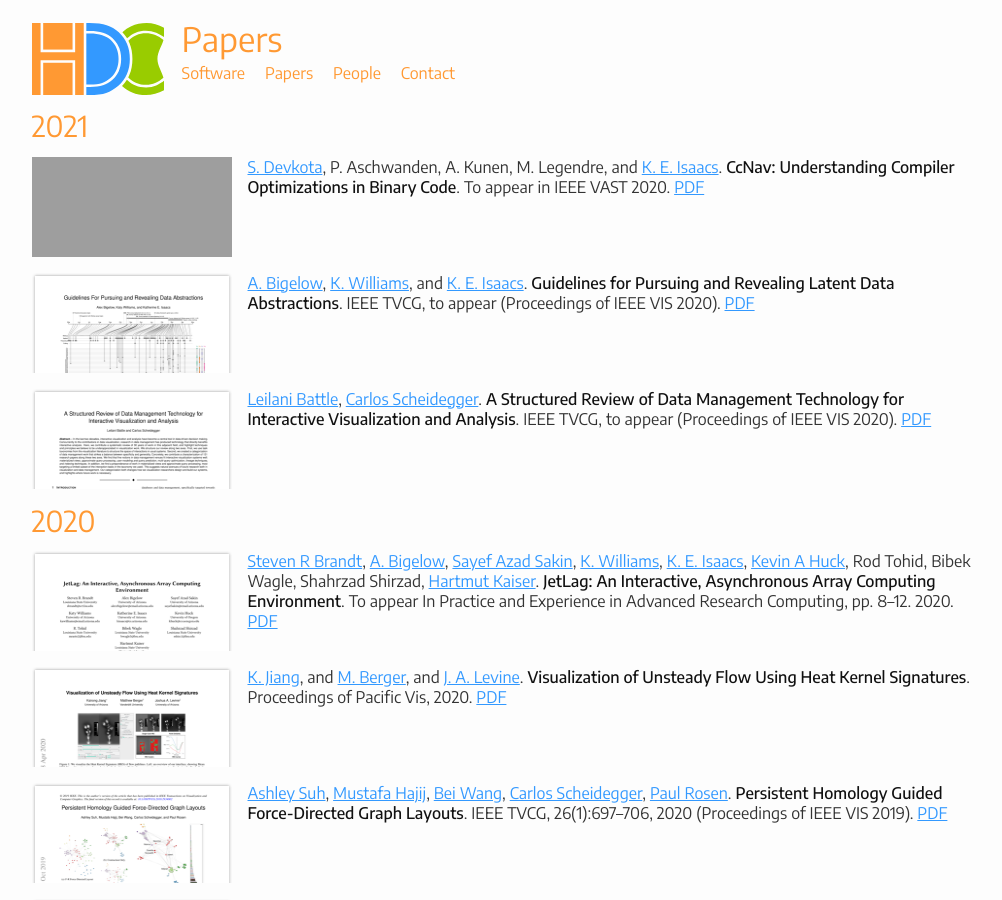
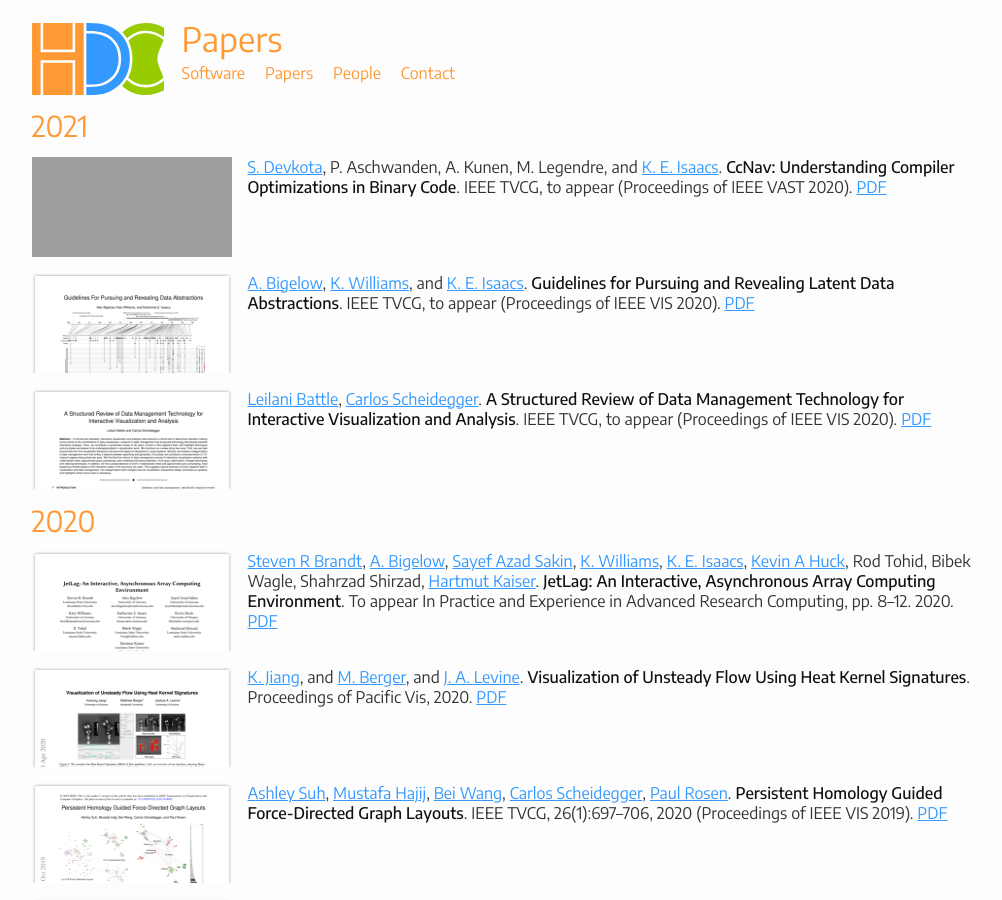
Before and after one commit to hdc-arizona/hdc-arizona.github.io, a Jekyll site: the page built from publications.md, in a window 1280 px wide and 900 px high. Shown: the whole window, without its empty margins (136-1138 px from the left). Built offline with Jekyll 4.4.1, drawn with Linux system fonts in a browser that asks for light colours; grey boxes are pictures that could not be loaded.

Commit message:
Added TVCG to the venue

```diff
--- a/publications.md
+++ b/publications.md
@@ -6,7 +6,7 @@ title: Papers
 ## 2021
 
 [<img class="pubthumb" src="papers/thumbs/vast_2020_ccnav.png">](papers/vast_2020_ccnav.pdf)
-[S. Devkota](https://devkotasabin.github.io/), P. Aschwanden, A. Kunen, M. Legendre, and [K. E. Isaacs](http://hdc.cs.arizona.edu/~kisaacs/). **CcNav: Understanding Compiler Optimizations in Binary Code**. To appear in IEEE VAST 2020.
+[S. Devkota](https://devkotasabin.github.io/), P. Aschwanden, A. Kunen, M. Legendre, and [K. E. Isaacs](http://hdc.cs.arizona.edu/~kisaacs/). **CcNav: Understanding Compiler Optimizations in Binary Code**. IEEE TVCG, to appear (Proceedings of IEEE VAST 2020).
 [PDF](papers/vast_2020_ccnav.pdf)
 
 <div class="pubdiv"></div>
```
